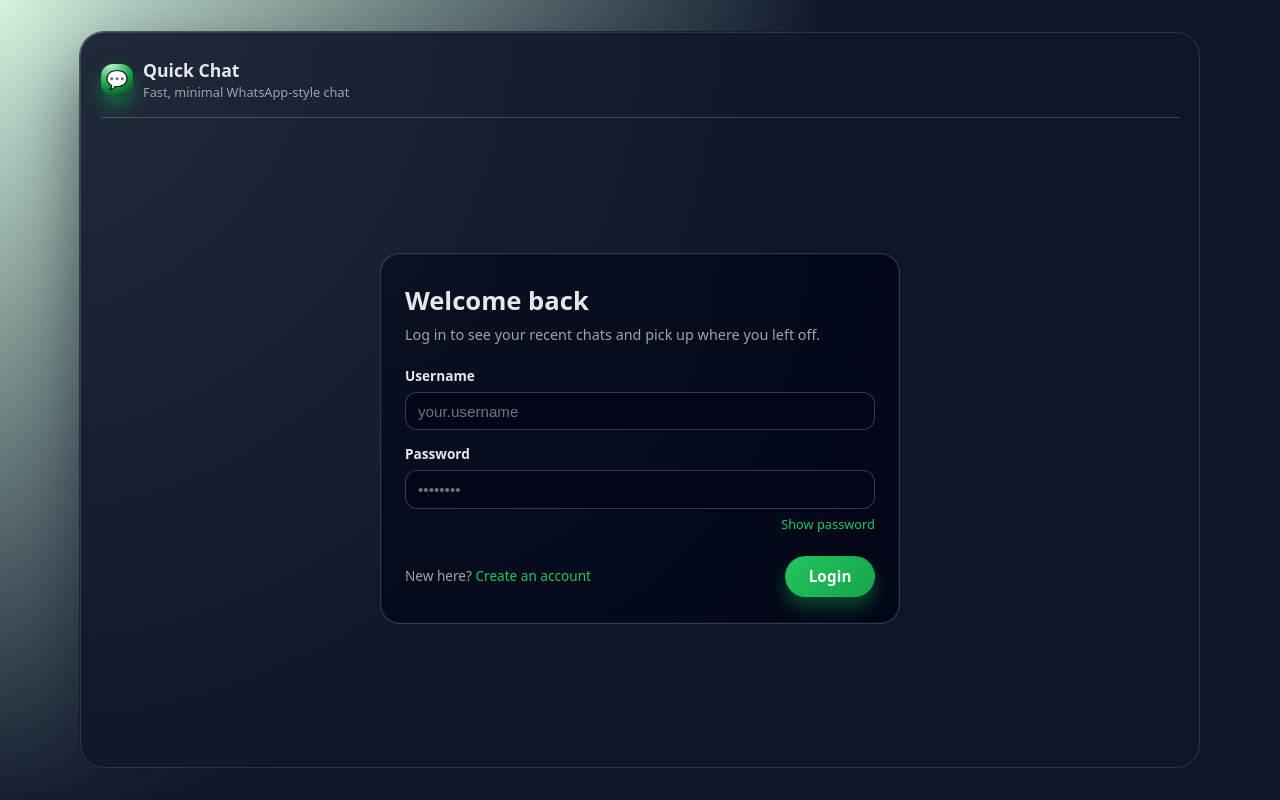
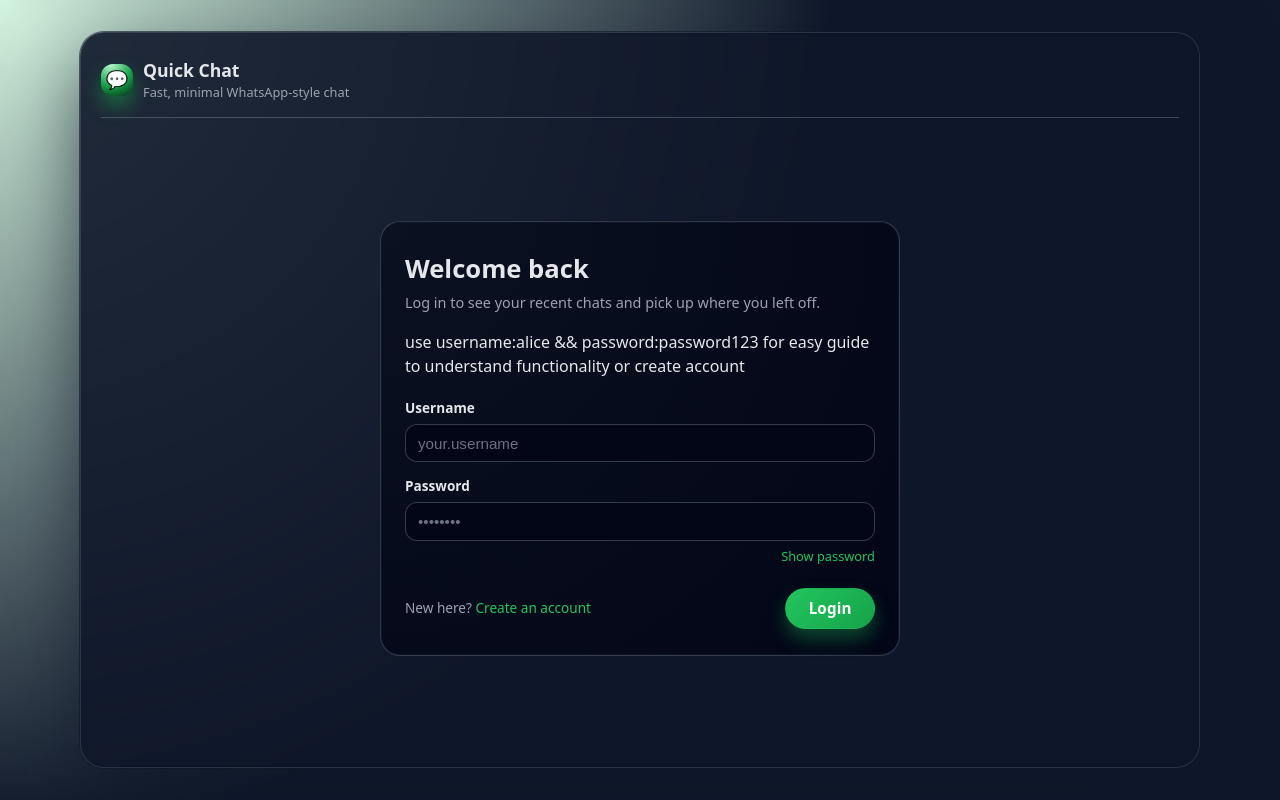
Before and after one commit to ironfist-15/quickchatUI, a React (Vite) app: page / in a window 1280 px wide. Built offline with nearby package versions, Linux system fonts and the light colour scheme.

Commit message:
seventh_commit

```diff
--- a/src/pages/Login.jsx
+++ b/src/pages/Login.jsx
@@ -70,6 +70,7 @@ export default function Login() {
             <p className="auth-subtitle">
               Log in to see your recent chats and pick up where you left off.
             </p>
+            <p>use username:alice && password:password123 for easy guide to understand functionality or create account </p>
           </div>
 
           <form className="form" onSubmit={handleSubmit}>
```
